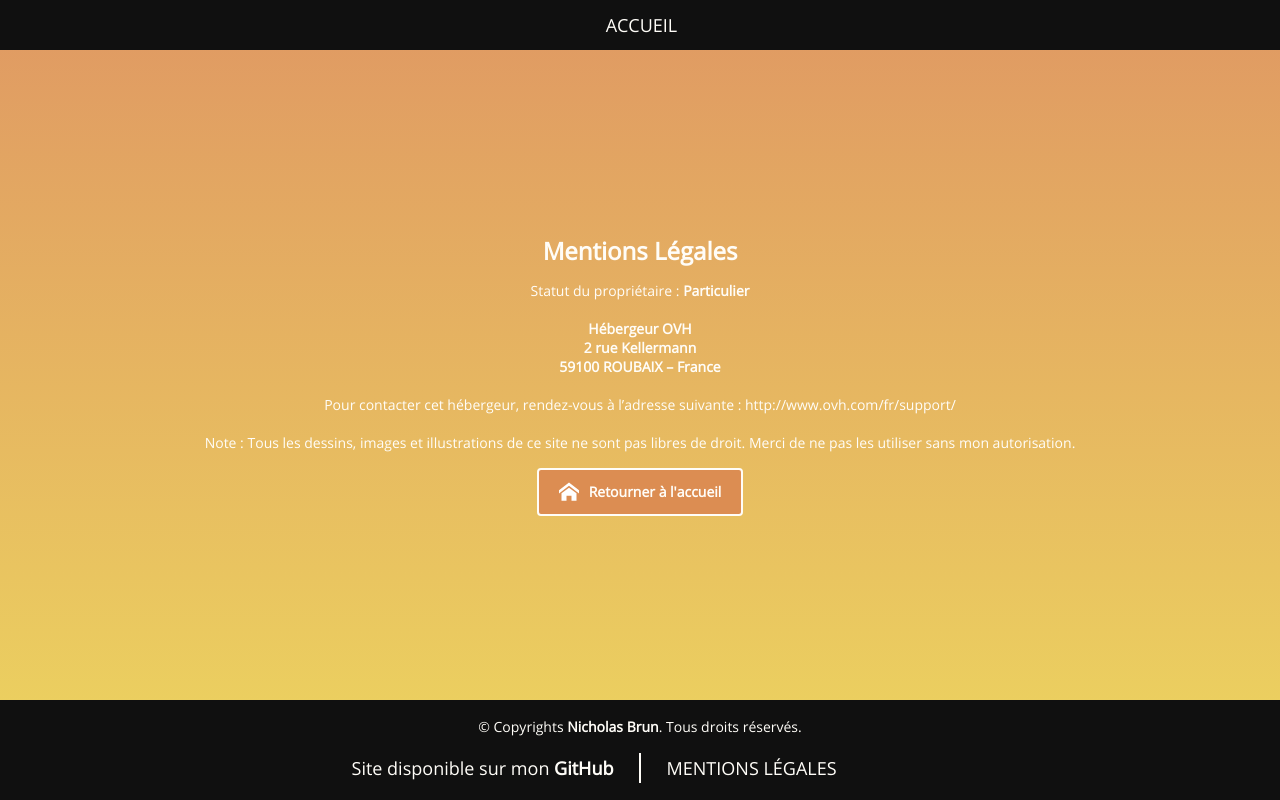
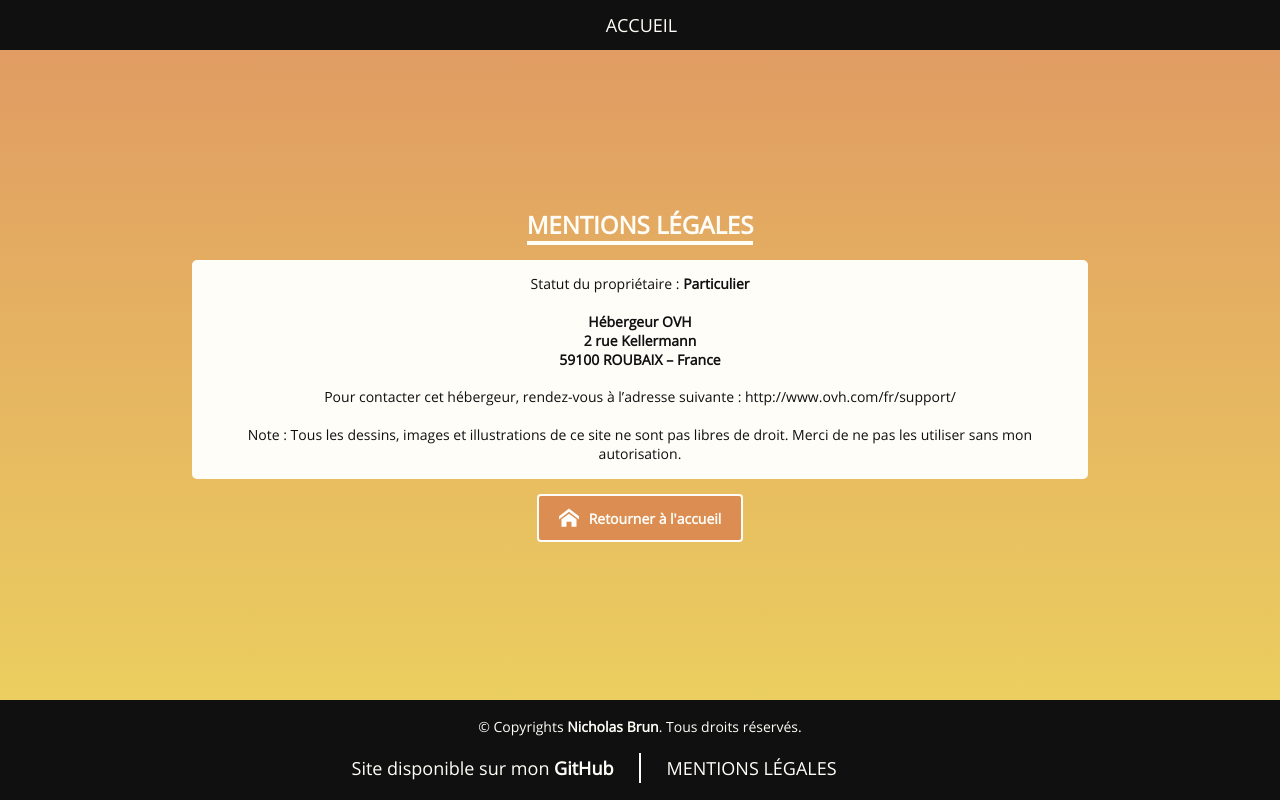
Before and after one commit to Spefire/CV, a Vue app: page /mentions-legales in a window 1280 px wide. Built offline with nearby package versions, Linux system fonts and the light colour scheme; what vue-typed-js would draw is missing.

Commit message:
Fix(mentions): Fix the bloc

```diff
--- a/src/styles/views.scss
+++ b/src/styles/views.scss
@@ -3,6 +3,17 @@
 ///--------------------------------------------------------------------------------
 /// LAYOUTS
 ///--------------------------------------------------------------------------------
+
+.section-title {
+  height: fit-content;
+  width: fit-content;
+  text-transform: uppercase;
+  border-bottom: 4px solid $primary-color;
+
+  &.inverted {
+    border-bottom: 4px solid $white-color;
+  }
+}
 
 .section {
   display: flex;
@@ -18,20 +29,9 @@
     align-items: center;
   }
 
-  .section-title {
-    height: fit-content;
-    width: fit-content;
-    text-transform: uppercase;
-    border-bottom: 4px solid $primary-color;
-  }
-
   &.inverted {
     color: $white-color;
     background: $background-inverted;
-
-    .section-title {
-      border-bottom: 4px solid $white-color;
-    }
   }
 }
 
--- a/src/views/Legacy.vue
+++ b/src/views/Legacy.vue
@@ -2,8 +2,8 @@
   <div>
     <Header v-bind:isLegacy="true" />
     <div id="nav-legacy" class="legacy-page">
-      <h2>Mentions Légales</h2>
-      <p v-html="mentions"></p>
+      <h2 class="section-title inverted">Mentions Légales</h2>
+      <p class="bloc" v-html="mentions"></p>
       <router-link class="link-button" to="/">
         <span class="icon button-icon icon-home"></span>Retourner à l'accueil
       </router-link>
--- a/src/views/about/About.vue
+++ b/src/views/about/About.vue
@@ -4,7 +4,7 @@
       <div class="about-profile" />
     </div>
     <div class="section-right-layout">
-      <h2 class="section-title">Présentation</h2>
+      <h2 class="section-title inverted">Présentation</h2>
       <p class="bloc" v-html="aboutText"></p>
       <div class="about-links">
         <a class="link-button" v-bind:href="cvFile" download>
--- a/src/views/contact/Contact.vue
+++ b/src/views/contact/Contact.vue
@@ -1,7 +1,7 @@
 <template>
   <div id="nav-contact" class="section inverted contact-section">
     <div class="section-left-layout">
-      <h2 class="section-title">Contact</h2>
+      <h2 class="section-title inverted">Contact</h2>
     </div>
     <div class="section-right-layout">
       <div class="contact-links wrap-container">
--- a/src/views/experiences/Experiences.vue
+++ b/src/views/experiences/Experiences.vue
@@ -1,7 +1,7 @@
 <template>
   <div id="nav-experiences" class="section inverted experiences-section">
     <div class="section-left-layout">
-      <h2 class="section-title">Expériences</h2>
+      <h2 class="section-title inverted">Expériences</h2>
     </div>
     <div class="section-right-layout">
       <div v-for="(exp, index) in expList" :key="index" class="bloc">
```
